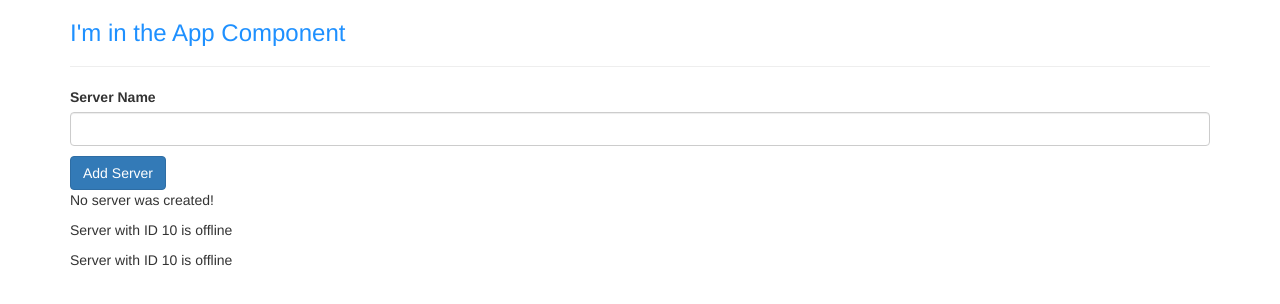
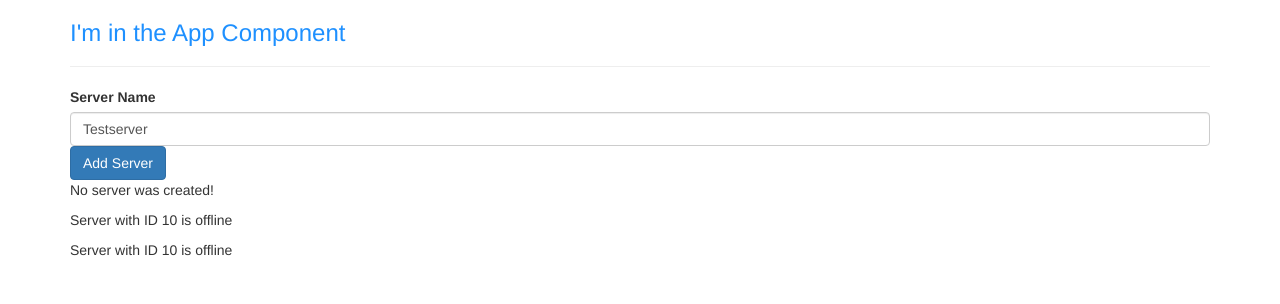
Before and after one commit to kbazant/my-first-app, an Angular app: page / in a window 1280 px wide. Shown: the top 304 px of the page. Built offline with nearby package versions, Linux system fonts and the light colour scheme.

Commit message:
Combining all Forms of Databinding

```diff
--- a/src/app/servers/servers.component.html
+++ b/src/app/servers/servers.component.html
@@ -7,7 +7,7 @@
 type="text"
 class="form-control"
 [(ngModel)]="serverName">
-<p>{{ serverName }}</p>
+<!--<p>{{ serverName }}</p>-->
 <button class="btn btn-primary"
  [disabled]="!allowNewServer"
  (click)="onCreateServer()">Add Server</button>
--- a/src/app/servers/servers.component.ts
+++ b/src/app/servers/servers.component.ts
@@ -13,7 +13,7 @@
 export class ServersComponent implements OnInit {
   allowNewServer = false;
   serverCreationStatus = 'No server was created!';
-  serverName = '';
+  serverName = 'Testserver';
 
   constructor() {
     setTimeout(() => {
@@ -25,7 +25,7 @@
   }
 
   onCreateServer() {
-    this.serverCreationStatus = 'Server was created!';
+    this.serverCreationStatus = 'Server was created! Name is ' + this.serverName;
   }
 
   onUpdateServerName(event: Event) {
```
